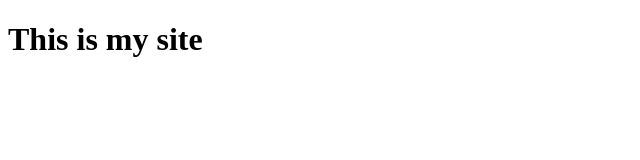
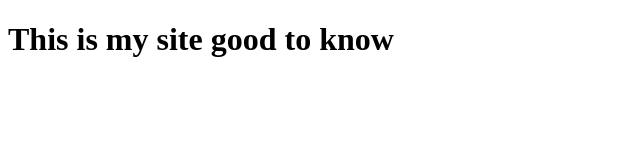
Before and after one commit to farissmani/coursera, a plain HTML site: page site/index.html in a window 1280 px wide. Shown: the whole page, without its empty margins (0-640 px from the left). Drawn offline with Linux system fonts and the light colour scheme.

Commit message:
new update

```diff
--- a/site/index.html
+++ b/site/index.html
@@ -4,6 +4,6 @@
 	<title>This is my site</title>
 </head>
 <body>
-<h1> This is my site </h1>
+<h1> This is my site good to know</h1>
 </body>
 </html>
```
